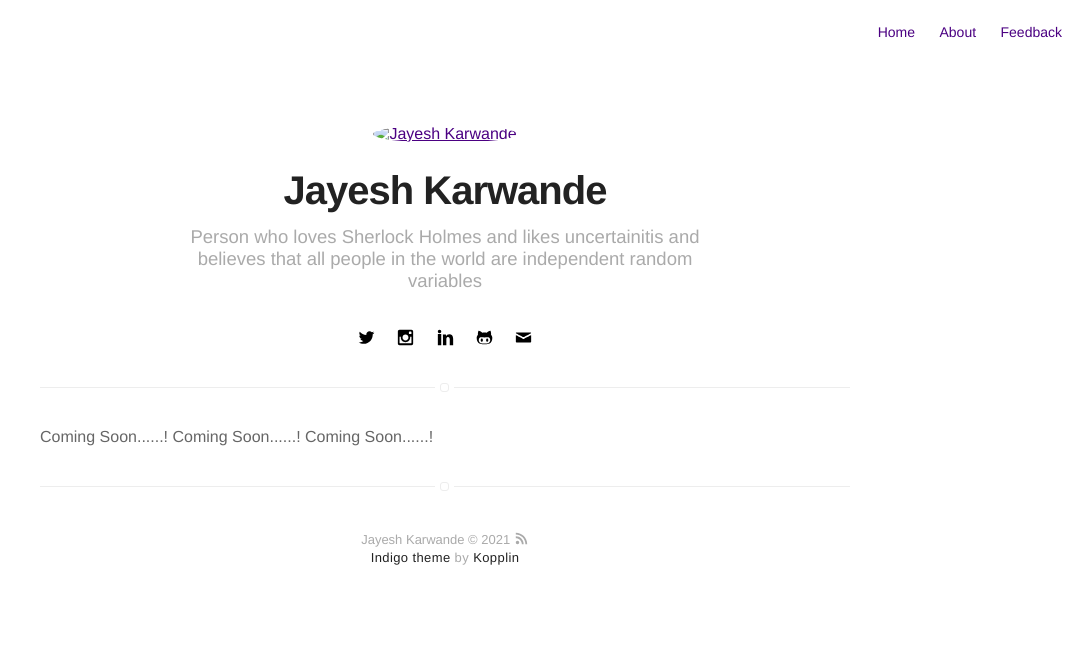
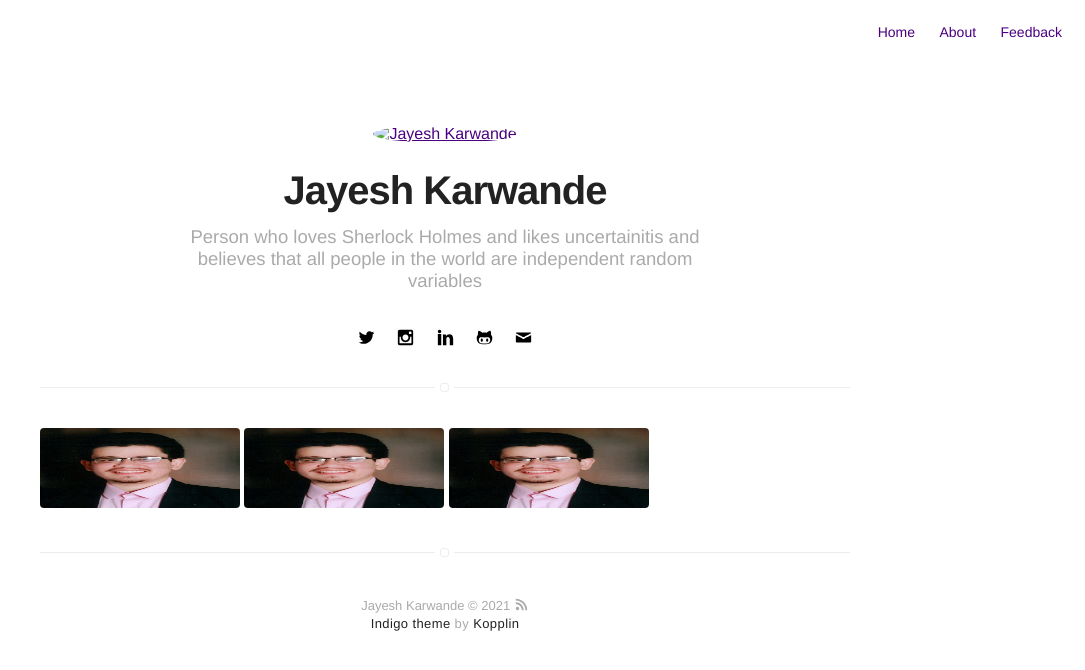
Before and after one commit to Jayesh-Karwande/Jayesh-Karwande.github.io, a Jekyll site: the page built from blog/index.html, in a window 1280 px wide. Shown: the top 670 px of the page, without its empty margins (195-1280 px from the left). Built offline with Jekyll 4.4.1, drawn with Linux system fonts in a browser that asks for light colours.

Commit message:
Update blog-post.html

```diff
--- a/_includes/blog-post.html
+++ b/_includes/blog-post.html
@@ -1 +1,11 @@
-Coming Soon......!
+
+<html>
+   <head>
+      <title>Coming Soon</title>
+   </head>
+
+   <body>
+      <img src="/assets/images/profile.jpg" alt="Simply Easy Learning" width="200"
+         height="80">
+   </body>
+</html>
```
